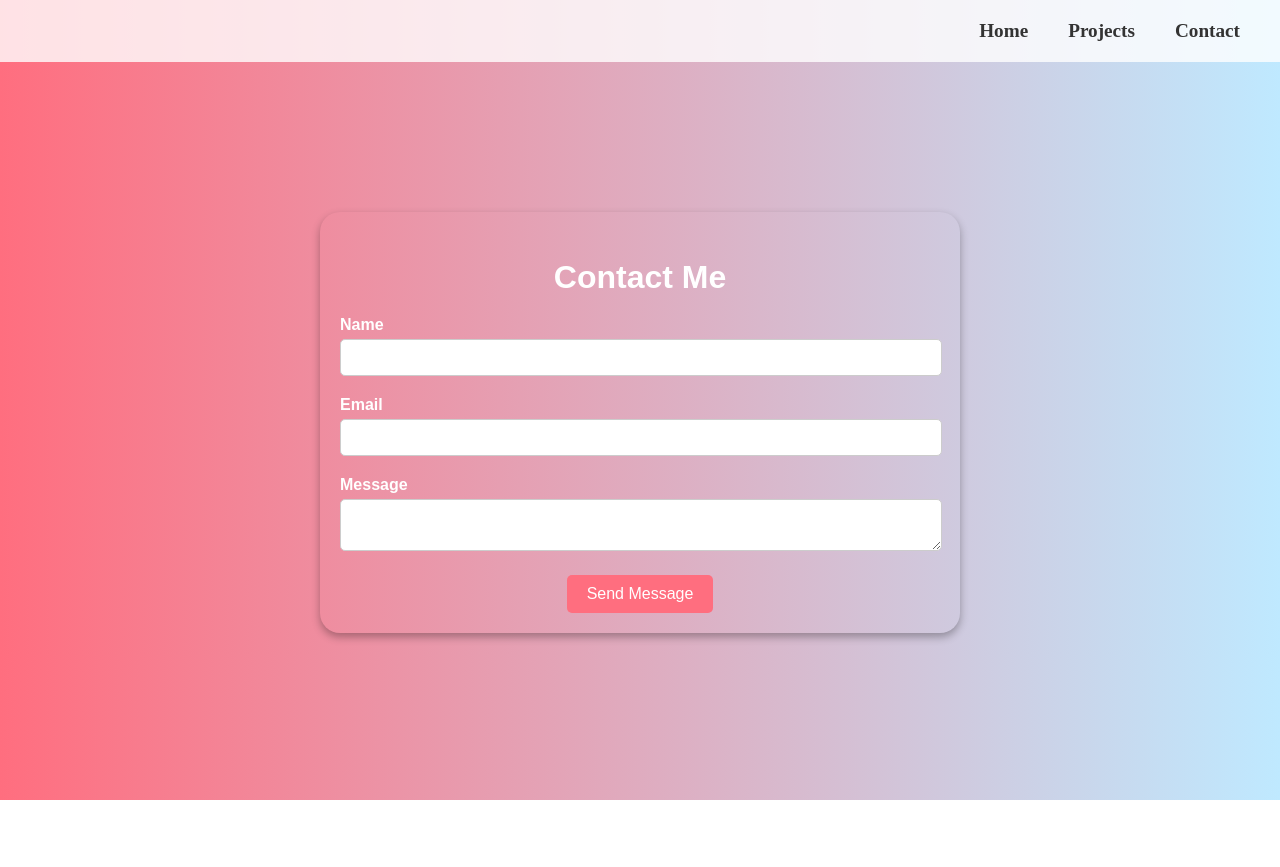
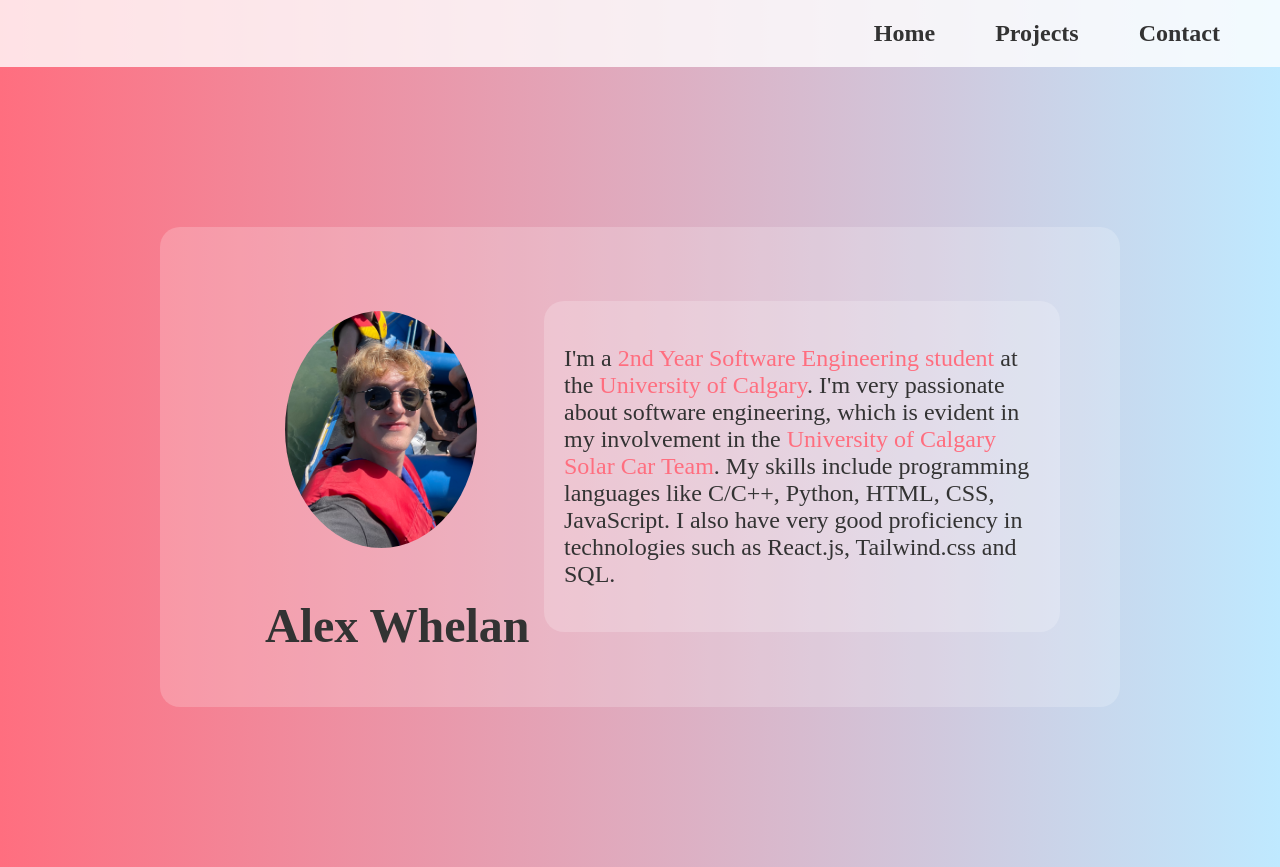
Before and after one commit to alexwhelan12/Alex-Whelan-Portfolio-Website, a React (Create React App) app in the folder portfolio-website/: page / in a window 1280 px wide. Before the commit the page ends 800 px from the top, so only its background shows below. Built offline with nearby package versions, Linux system fonts and the light colour scheme.

Commit message:
main homepage name card

```diff
--- a/portfolio-website/src/App.js
+++ b/portfolio-website/src/App.js
@@ -2,8 +2,9 @@
 import React from 'react';
 import './App.css';
 import Header from './components/Header';
-import HomePage from './components/HomeMainSection';
+import HomePage from './components/HomePage';
 import ContactPage from './components/ContactPage';
+import { BrowserRouter, Routes, Route } from 'react-router-dom';
 // import About from './About';
 // import Projects from './Projects';
 // import Contact from './Contact';
@@ -11,14 +12,8 @@ import ContactPage from './components/ContactPage';
 function App() {
   return (
     <div className="App">
-      <Header />
-      <main>
-        {/* <HomePage /> */}
-        <ContactPage />
-        {/* <About />
-        <Projects />
-        <Contact /> */}
-      </main>
+      <Header/>
+      <HomePage/>
     </div>
   );
 }
--- a/portfolio-website/src/components/Header.css
+++ b/portfolio-website/src/components/Header.css
@@ -2,7 +2,7 @@
 .header {
     padding: 20px;
     display: flex;
-    justify-content: flex-end; /* Align items to the right */
+    justify-content: right; /* Align items to the right */
   }
 
   .nav-list {
@@ -16,8 +16,8 @@
     text-decoration: none;
     font-family: 'Baloo', cursive; /* Specify the bubbly font family */
     color: #333; /* Change link color */
-    font-size: 1.2rem;
-    margin-left: 20px; /* Add spacing between links */
+    font-size: 1.5rem;
+    margin: 20px; /* Add spacing between links */
     transition: all 0.3s ease;
   }
 
--- a/portfolio-website/src/components/Header.js
+++ b/portfolio-website/src/components/Header.js
@@ -2,6 +2,8 @@ import React from 'react';
 import './Header.css';
 
 const Header = () => {
+
+
   return (
     <header className="header">
       <nav>
--- a/portfolio-website/src/components/HomeMainSection.css
+++ b/portfolio-website/src/components/HomeMainSection.css
@@ -9,39 +9,59 @@
 }
 
 .overlay {
-  width: 80%;
-  height: 80%;
+  width: 75%;
+  height: 60%;
   background: rgba(255, 255, 255, 0.2);
   color: #333;
   border-radius: 20px;
   display: flex;
-}
-
-.photo {
-  width: 10%; /* Adjusted width */
-  border-top-left-radius: 20px; /* Rounded top left corner */
-  border-bottom-left-radius: 20px; /* Rounded bottom left corner */
+  align-items: center; /* Center vertically */
+  justify-content: center;
+  font-family: 'Baloo', cursive;
 }
 
 .content {
   display: flex;
+  /* justify-content: space-between; Remove this line */
+  width: 100%; /* Ensure the content takes full width */
+}
+
+.left-section {
+  display: flex;
   flex-direction: column;
+  width: 40%; /* Adjust the width as needed */
+}
+
+.photo {
   padding: 20px;
-  width: 60%; /* Adjusted width */
+  border-radius: 50%;
+  width: 50%; /* Adjusted width */
+  margin-left: 105px;
+  margin-top: 50px;
 }
 
 h1 {
-  font-size: 2rem; /* Adjusted font size */
-  margin-bottom: 20px; /* Added margin to the bottom */
+  font-size: 3rem;
+  margin-top: 30px; /* Add margin between photo and name */
+  margin-left: 105px; /* Add margin to separate the name from the photo */
 }
 
 .TextBox {
+  margin-left: 0;
+  margin-right: 60px;
+  margin-top: auto; /* Center vertically */
+  margin-bottom: auto; /* Center vertically */
   padding: 20px;
-  margin-left: 20px; /* Added margin to the left */
   border-radius: 20px;
-  background: rgba(255, 255, 255, 0.7);
+  background: rgba(255, 255, 255, 0.2);
   color: #333;
   font-size: 1.5rem;
   overflow: auto;
-  flex: 1; /* Occupy remaining space */
+  flex: 1;
+  font-width: Extra-Light;
 }
+
+span{
+  color: #ff6e7f;
+
+}
--- a/portfolio-website/src/components/HomeMainSection.js
+++ b/portfolio-website/src/components/HomeMainSection.js
@@ -1,21 +1,23 @@
 import React from 'react';
 import './HomeMainSection.css';
-
+import HeadShot from './HeadShot.jpeg'; // Import the image file
 
 const HomePageMainSection = () => {
   return (
     <section className="home">
       <div className="overlay">
         <div className="content">
-          <img src="./HeadShot.jpeg" alt="Headshot"></img>
-          <h1>Alex Whelan</h1>
-            <div className="TextBox"><p>I'm a 2nd Year Software Engineering student at the University of Calgary. I'm very passionate about software engineering,
-              which is evident in my involvment in the University of Calgary Solar Car Team. My skills include programming languages like C/C++, Python,
+          <div className="left-section">
+            <img src={HeadShot} alt="Headshot" className="photo" />
+            <h1>Alex Whelan</h1>
+          </div>
+          <div className="TextBox">
+            <p>I'm a <span>2nd Year Software Engineering student</span> at the <span>University of Calgary</span>. I'm very passionate about software engineering,
+              which is evident in my involvement in the <span>University of Calgary Solar Car Team</span>. My skills include programming languages like C/C++, Python,
               HTML, CSS, JavaScript. I also have very good proficiency in technologies such as React.js, Tailwind.css and SQL.</p>
-            </div>
           </div>
+        </div>
       </div>
-
     </section>
   );
 }
--- a/portfolio-website/src/components/HomePage.js
+++ b/portfolio-website/src/components/HomePage.js
@@ -1,22 +1,10 @@
 import React from 'react';
-import { BrowserRouter, Routes, Route } from 'react-router-dom';
-import Header from './Header';
 import HomeMainSection from './HomeMainSection';
-import ContactPage from './ContactPage';
-// import Footer from './Footer';
-
 
 const Homepage=()=>{
 	return (
 		<div className="homepage">
-			<BrowserRouter>
-				<Header />
-				<Routes>
-					<Route exact path="/" element={<HomeMainSection />} />
-                    <Route path="/contact" element={<ContactPage />} />
-				</Routes>
-				{/* <Footer /> */}
-			</BrowserRouter>
+			<HomeMainSection />
 		</div>
 	);
 };
```
